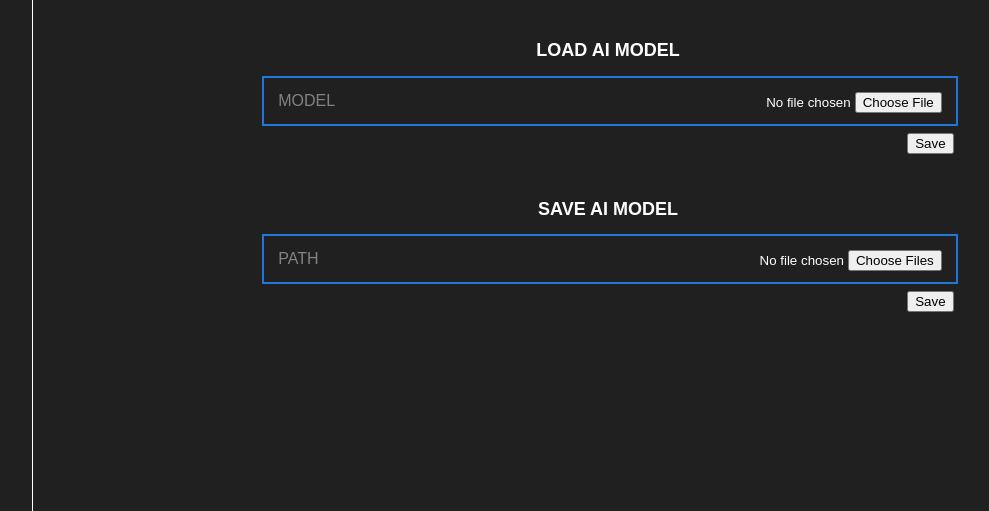
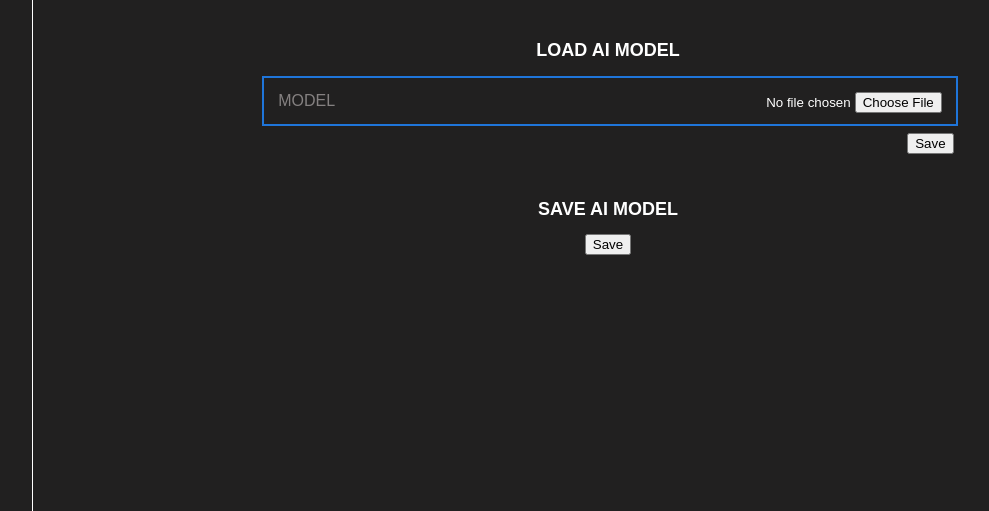
Before and after one commit to MateuszDobron/Predicting-price-of-stocks-on-the-stock-exchange, a Django app: page /model/ in a window 1280 px wide. Shown: the part 222-733 px from the top of the page, without its empty margins (96-1085 px from the left). Run offline with Django 4.2, Linux system fonts and the light colour scheme; a user stored in the database is signed in.

Commit message:
Front fixes

```diff
--- a/stock_market_prediction_front/app/static/model/style.css
+++ b/stock_market_prediction_front/app/static/model/style.css
@@ -34,6 +34,12 @@ body {
     text-align: center;
 }
 
+.ai-model-form-inner-no-border {
+    width: 100%;
+    margin: 0 0 0 0;
+    text-align: center;
+}
+
 .form-input-group {
     margin: 2% 2% 2% 2%;
 }
--- a/stock_market_prediction_front/app/templates/model/index.html
+++ b/stock_market_prediction_front/app/templates/model/index.html
@@ -51,14 +51,10 @@
             <h2>SAVE AI MODEL</h2>
             <div class="ai-model-form-outer">
                 <form action="/ai-model/" method="get" enctype="multipart/form-data">
-                    <div class="ai-model-form-inner">
+                    <div class="ai-model-form-inner-no-border">
                         {% csrf_token %}
-                            <div class="form-input-group">
-                                <label for="ai-model-download-path">PATH</label>
-                                <input type="file" name="ai-model-download-path" id="ai-model-download-path" directory multiple/> <br>
-                            </div>
+                        <input name="ai-model-download-path" type="submit" value="Save">
                     </div>
-                    <input type="submit" value="Save">
                 </form>
             </div>
         </div>
```
